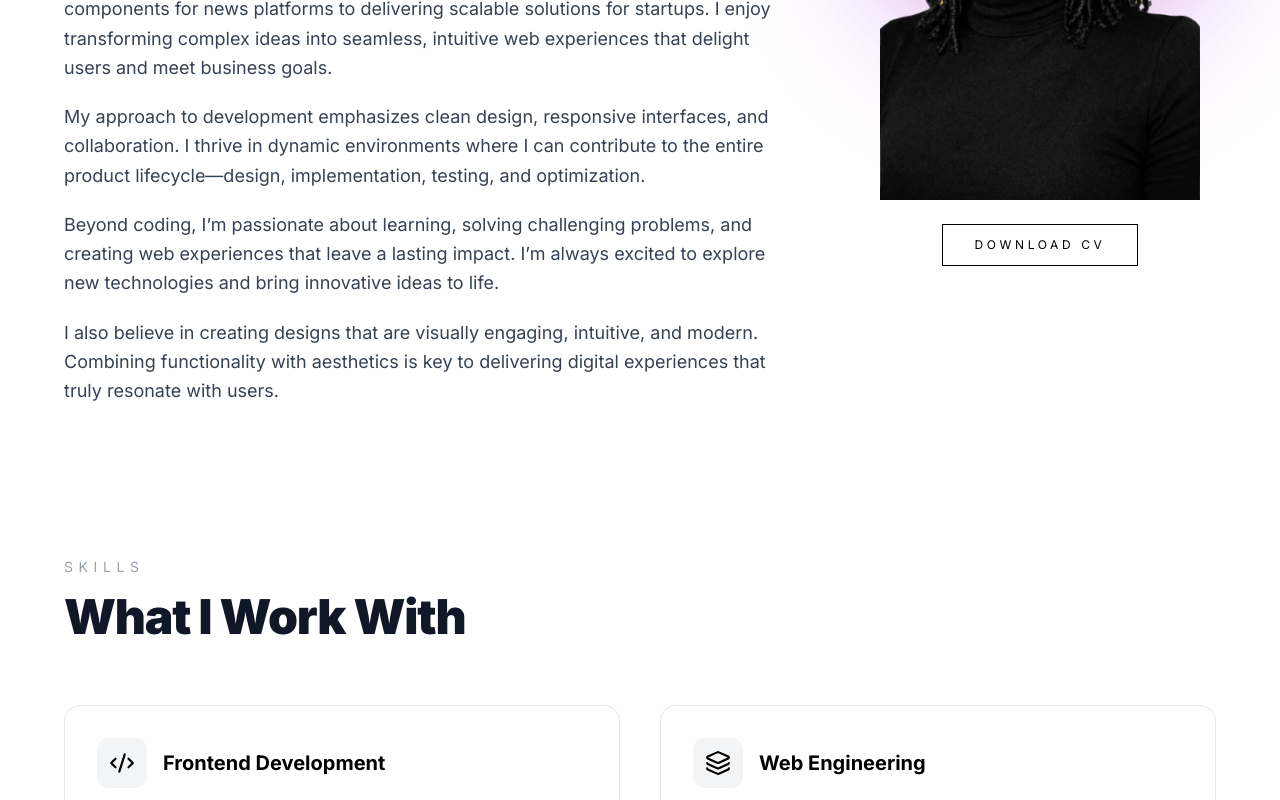
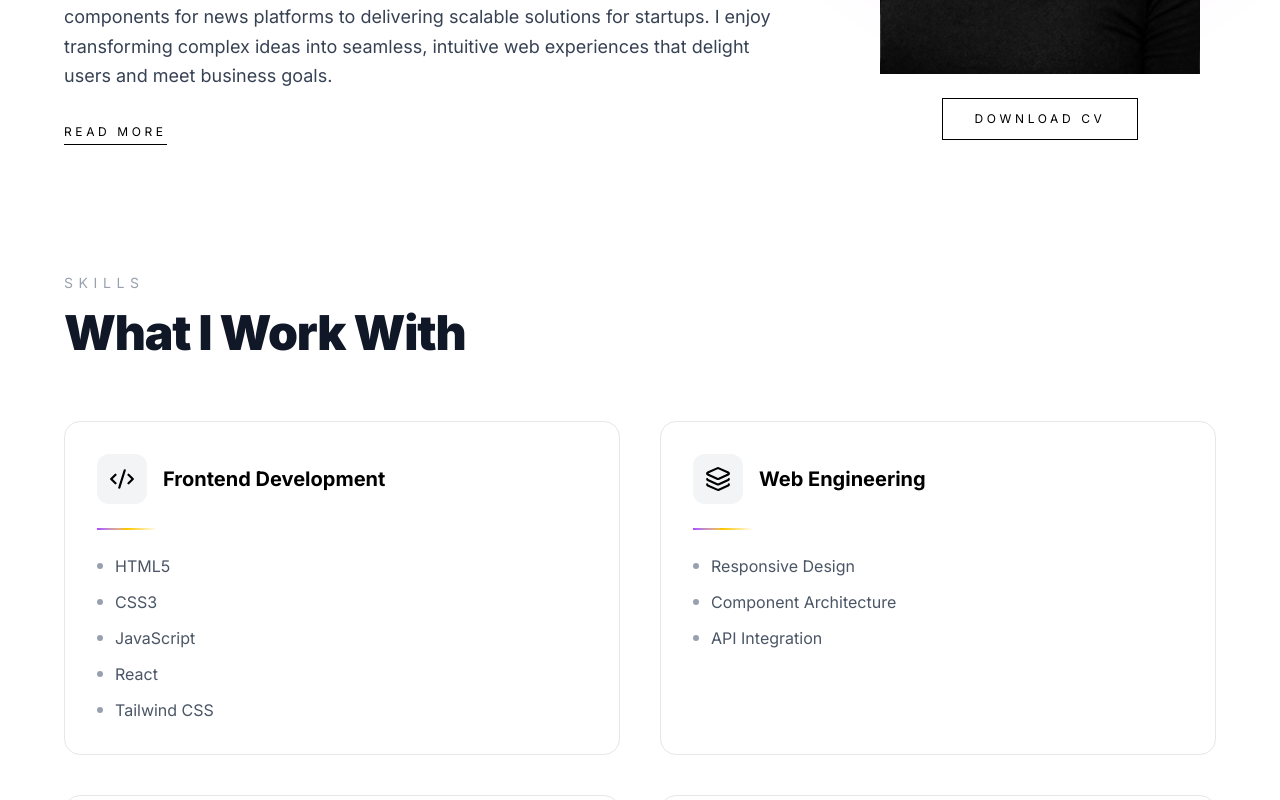
Before and after one commit to MonicaEdem/portfolio, a React (Vite) app: page / in a window 1280 px wide. Shown: the part 1300-2100 px from the top of the page. Built offline with nearby package versions, Linux system fonts and the light colour scheme.

Commit message:
first commit

```diff
--- a/src/App.jsx
+++ b/src/App.jsx
@@ -16,6 +16,7 @@ const App = () => {
   const menuRef = useRef();
 
   const sections = ["home", "about", "skills", "projects", "contact"];
+  const [showMore, setShowMore] = useState(false);
 
   // Handle Scroll (active section + navbar bg)
   useEffect(() => {
@@ -241,7 +242,7 @@ const App = () => {
       {/* About Section */}
       <section
         id="about"
-        className="w-full bg-white text-black px-6 md:px-16 py-20"
+        className="w-full bg-white text-black px-6 md:px-16 py-22"
       >
         <div className="max-w-7xl mx-auto grid grid-cols-1 lg:grid-cols-3 gap-12 items-center">
           {/* LEFT - TEXT */}
@@ -258,6 +259,7 @@ const App = () => {
             </h2>
 
             <div className="space-y-5 text-gray-700 text-lg leading-relaxed">
+              {/* ALWAYS VISIBLE */}
               <p>
                 Hello! I’m Monica Kokovena, a frontend developer based in Accra,
                 Ghana. With a background in Computer Science and a Master’s in
@@ -265,6 +267,7 @@ const App = () => {
                 building digital solutions that are both functional and
                 user-friendly.
               </p>
+
               <p>
                 Over the years, I’ve collaborated on diverse projects; from
                 developing reusable components for news platforms to delivering
@@ -272,36 +275,57 @@ const App = () => {
                 ideas into seamless, intuitive web experiences that delight
                 users and meet business goals.
               </p>
+
+              {/* HIDDEN UNTIL READ MORE */}
+              <div
+                className={`transition-all duration-500 overflow-hidden mt-[-10px] ${
+                  showMore ? "max-h-[1000px] opacity-100" : "max-h-0 opacity-0"
+                }`}
+              >
+                <div className="space-y-5 mt-5">
                   <p>
-                My approach to development emphasizes clean design, responsive
-                interfaces, and collaboration. I thrive in dynamic environments
-                where I can contribute to the entire product lifecycle—design,
-                implementation, testing, and optimization.
+                    My approach to development emphasizes clean design,
+                    responsive interfaces, and collaboration. I thrive in
+                    dynamic environments where I can contribute to the entire
+                    product lifecycle—design, implementation, testing, and
+                    optimization.
                   </p>
+
                   <p>
                     Beyond coding, I’m passionate about learning, solving
-                challenging problems, and creating web experiences that leave a
-                lasting impact. I’m always excited to explore new technologies
-                and bring innovative ideas to life.
+                    challenging problems, and creating web experiences that
+                    leave a lasting impact. I’m always excited to explore new
+                    technologies and bring innovative ideas to life.
                   </p>
+
                   <p>
-                I also believe in creating designs that are visually engaging,
-                intuitive, and modern. Combining functionality with aesthetics
-                is key to delivering digital experiences that truly resonate
-                with users.
+                    I also believe in creating designs that are visually
+                    engaging, intuitive, and modern. Combining functionality
+                    with aesthetics is key to delivering digital experiences
+                    that truly resonate with users.
                   </p>
                 </div>
+              </div>
+            </div>
+
+            {/* BUTTON */}
+            <button
+              onClick={() => setShowMore(!showMore)}
+              className="mt-6 text-xs uppercase tracking-[0.3em] border-b border-black pb-1 hover:text-gray-600 transition"
+            >
+              {showMore ? "Read Less" : "Read More"}
+            </button>
           </div>
 
           {/* RIGHT - IMAGE + ART */}
           <div className="relative flex justify-center order-1 lg:order-2 mt-10 lg:mt-0">
-            {/* 🔮 PURPLE GLOW */}
+            {/* PURPLE GLOW */}
             <div className="absolute w-[260px] md:w-[320px] h-[260px] md:h-[320px] bg-purple-500/70 blur-[80px] rounded-full animate-pulse"></div>
 
-            {/* 🌕 YELLOW GLOW */}
+            {/* YELLOW GLOW */}
             <div className="absolute w-[200px] md:w-[260px] h-[200px] md:h-[260px] bg-yellow-400/60 blur-[60px] rounded-full animate-pulse"></div>
 
-            {/* 🟡 YELLOW RING */}
+            {/* YELLOW RING */}
             <div className="absolute w-[260px] md:w-[320px] h-[260px] md:h-[320px] border-[4px] md:border-[6px] border-yellow-400/70 rounded-full animate-spin-slow"></div>
 
             {/* ICONS */}
@@ -323,7 +347,7 @@ const App = () => {
               />
             </div>
 
-            {/* 👇 ONLY THIS PART IS NEW */}
+            {/* ONLY THIS PART IS NEW */}
             <div className="relative z-10 flex flex-col items-center">
               {/* IMAGE (UNCHANGED) */}
               <img
--- a/src/skills.jsx
+++ b/src/skills.jsx
@@ -50,7 +50,7 @@ const Skills = () => {
   };
 
   return (
-    <section id="skills" className="w-full bg-white text-black px-6 md:px-16 pt-18 pb-20">
+    <section id="skills" className="w-full bg-white text-black px-6 md:px-16 pt-10 pb-20">
       <div className="max-w-6xl mx-auto">
 
         {/* Title */}
```
Lines whose indentation alone changed are shown as unchanged.
